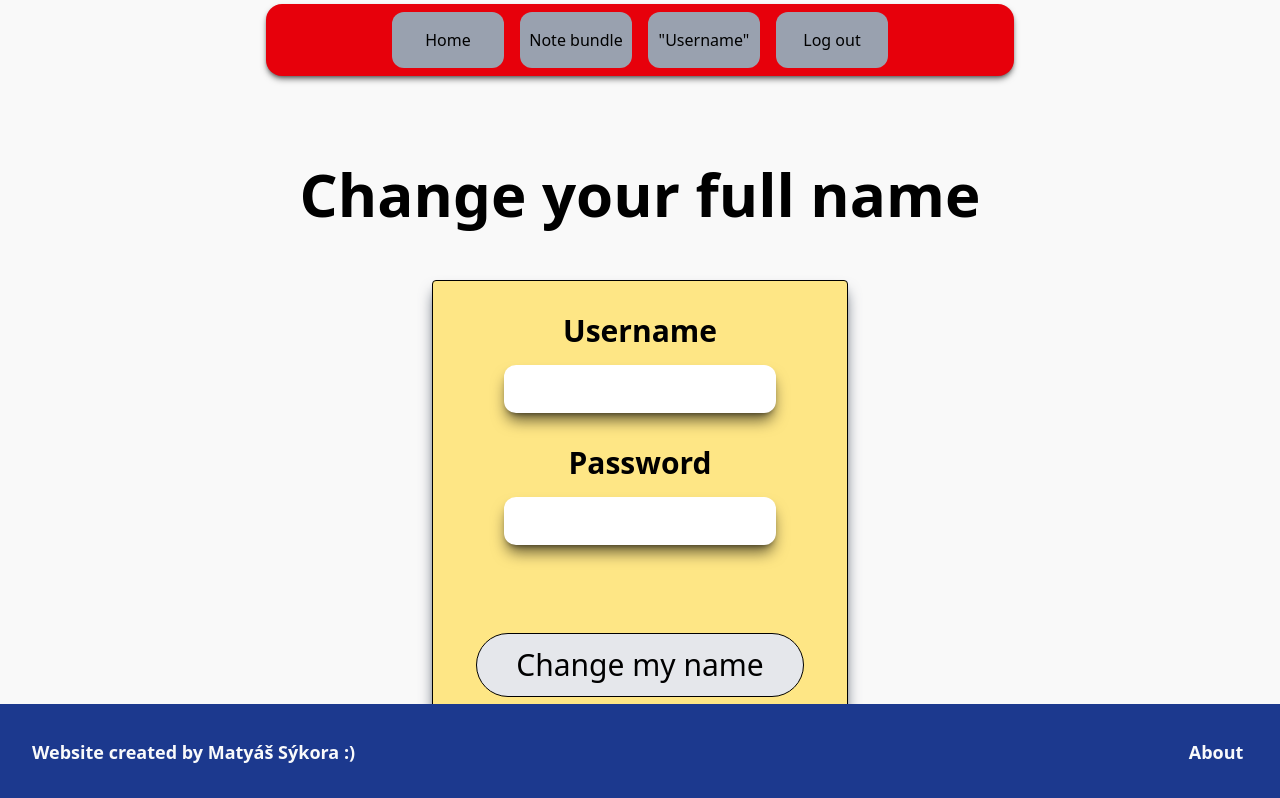
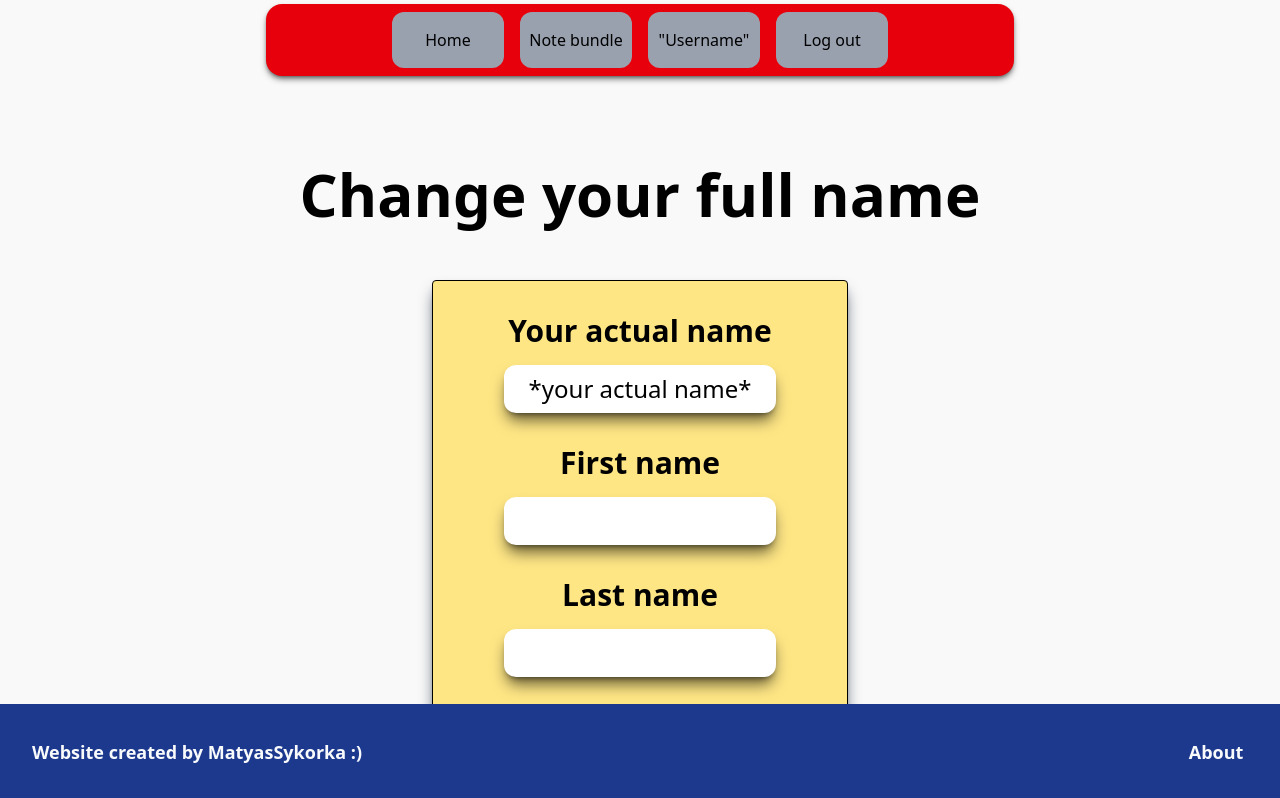
Before and after one commit to MatyasSykorka/next-app_NoteBundle, a Next.js app: page /user/change-fullname in a window 1280 px wide. Shown: the top 798 px of the page. Built offline with nearby package versions, Linux system fonts and the light colour scheme.

Commit message:
delete-user-modal--a--updated-change-name

```diff
--- a/src/app/(application)/about/page.tsx
+++ b/src/app/(application)/about/page.tsx
@@ -16,7 +16,8 @@ export default function About() {
                                         bg-yellow-200
                                         place-self-center
                                         place-items-center
-                                        p-2
+                                        text-center
+                                        p-5
                                         font-mono
                                         text-xl
                                         border-4
@@ -29,8 +30,7 @@ export default function About() {
                                 <p
                                         className="font-bold"
                                 >
-                                                Simple note app.
-                                        &nbsp;Based on Next.js and PostgreSQL.
+                                        Simple note app. Based on Next.js and PostgreSQL.
                                 </p>
                                 <br />
                                 <p
@@ -42,7 +42,7 @@ export default function About() {
                                         </strong>
                                 </p>
                                 <p>
-                                        If you want to see web source code, klick on name in footer.
+                                        If you want to see web source code, klick on my github username in&nbsp;footer.
                                 </p>
                                 <br /><br /><br /><br /><br />
                                 <Link
--- a/src/app/(application)/user/change-fullname/page.tsx
+++ b/src/app/(application)/user/change-fullname/page.tsx
@@ -21,7 +21,7 @@ export default function Login() {
                                 action=""
                                 className="
                                         w-1/3
-                                        h-150
+                                        h-180
                                         p-8
                                         bg-amber-200
                                         border-1
@@ -32,18 +32,27 @@ export default function Login() {
                                 "
                         >
                                 <FORMITEM
-                                        htmlFor="username"
+                                        htmlFor="actual_name"
                                         type="text"
-                                        name="username"
+                                        name="actual_name"
+                                        value="*your actual name*"
+                                        readOnly
                                 >
-                                        Username
+                                        Your actual name
                                 </FORMITEM>
                                 <FORMITEM
-                                        htmlFor="newStName"
+                                        htmlFor="f_name"
                                         type="text"
-                                        name="newFName"
+                                        name="f_name"
                                 >
-                                        Password
+                                        First name
+                                </FORMITEM>
+                                <FORMITEM
+                                        htmlFor="l_name"
+                                        type="text"
+                                        name="l_Name"
+                                >
+                                        Last name
                                 </FORMITEM>
                                 <FORMBTTN
                                         value="Change my name"
--- a/src/app/(application)/user/page.tsx
+++ b/src/app/(application)/user/page.tsx
@@ -2,7 +2,7 @@
 import Link from "next/link";
 import TITLETXT from "@/components/title/title";
 import LABELBOOK from "@/components/usersBook/label";
-import BTTNBOOK from "@/components/usersBook/bttnBook";
+// import BTTNBOOK from "@/components/usersBook/bttnBook";
 import DeleteUser from "@/components/modal/DeleteUser";
 import { useState } from "react";
 
@@ -153,11 +153,27 @@ export default function user() {
                                         >
                                                 Change full name
                                         </Link>
-
-                                <BTTNBOOK />
+                                        <button
+                                                onClick={ () => setShowDeleteUserModal(true) }
+                                                type="button"
+                                                className="
+                                                        place-self-center
+                                                        content-center
+                                                        justify-center
+                                                        bg-red-700
+                                                        rounded-md
+                                                        block
+                                                        text-center
+                                                        h-12
+                                                        w-68
+                                                        text-2xl
+                                                "
+                                        >
+                                                Delete my account
+                                        </button>
                                 </menu>
                         </main>
-                        {/* <DeleteUser /> */}
+                        <DeleteUser isVisibleV={showDeleteUser} onClose={ () => {setShowDeleteUserModal(false)} }/>
                 </>
         );
 };
--- a/src/components/footer/footer.tsx
+++ b/src/components/footer/footer.tsx
@@ -47,7 +47,7 @@ export default function Footer() {
                                                         hover:text-yellow-500
                                                 "
                                         >
-                                                Matyáš Sýkora
+                                                MatyasSykorka
                                         </Link>
                                         &nbsp;:)
                                 </p>
--- a/src/components/formStuff/formLabel&Input.tsx
+++ b/src/components/formStuff/formLabel&Input.tsx
@@ -1,4 +1,4 @@
-interface formItem {
+interface formItem extends React.InputHTMLAttributes<HTMLInputElement> {
         children: string;
         htmlFor: string;
         type: string;
@@ -9,7 +9,8 @@ const FORMITEM: React.FC<formItem> = ({
         children,
         htmlFor,
         type,
-        name
+        name,
+        ...tags
 }) => (
         <>
                 <label
@@ -27,6 +28,7 @@ const FORMITEM: React.FC<formItem> = ({
                 <input
                         type={type}
                         name={name}
+                        {...tags}
                         className="
                                 place-self-center
                                 content-center
--- a/src/components/modal/DeleteFinishedNotes.tsx
+++ b/src/components/modal/DeleteFinishedNotes.tsx
@@ -77,7 +77,6 @@ const DeleteFinishedNotes: React.FC<deleteFinishedProps> = ({ isVisibleIV, onClo
                                 >
                                         <p
                                                 className="
-                                                        font-bold
                                                         text-center
                                                         text-2xl
                                                 "
--- a/src/components/modal/DeleteNote.tsx
+++ b/src/components/modal/DeleteNote.tsx
@@ -30,6 +30,8 @@ const DeleteNote: React.FC<deleteNoteProps> = ({ isVisibleII, onClose }) => {
                                         bg-amber-700
                                         p-7
                                         rounded-2xl
+                                        border-2
+                                        border-black
                                 "
                         >
                                 <p
@@ -75,7 +77,6 @@ const DeleteNote: React.FC<deleteNoteProps> = ({ isVisibleII, onClose }) => {
                                 >
                                         <p
                                                 className="
-                                                        font-bold
                                                         text-center
                                                         text-2xl
                                                 "
--- a/src/components/modal/NewNote.tsx
+++ b/src/components/modal/NewNote.tsx
@@ -30,6 +30,8 @@ const NewNote: React.FC<noteWindowProps> = ( { isVisible, onClose } ) => {
                                         bg-amber-700
                                         p-7
                                         rounded-2xl
+                                        border-2
+                                        border-black
                                 "
                         >
                                 <p
--- a/src/components/usersBook/bttnBook.tsx
+++ b/src/components/usersBook/bttnBook.tsx
@@ -1,23 +1,10 @@
 // import DELETEWIN from "./deleteUserWin";
 
+/*
 const BTTNBOOK = () => (
-        <button
-                type="button"
-                className="
-                        place-self-center
-                        content-center
-                        justify-center
-                        bg-red-700
-                        rounded-md
-                        block
-                        text-center
-                        h-12
-                        w-68
-                        text-2xl
-                "
-        >
-                Delete account
-        </button>
+
 )
 
 export default BTTNBOOK;
+
+*/
```
Also changed, not shown: src/components/modal/DeleteUser.tsx (+5 -5 lines).
